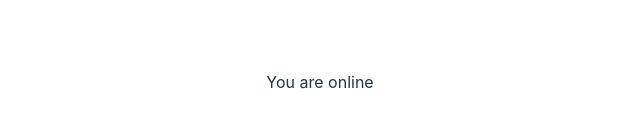
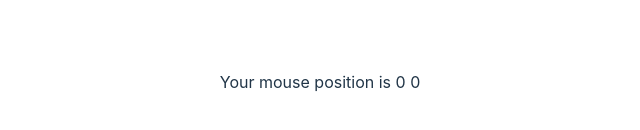
Before and after one commit to tyrex1829/additional-hook, a React (Vite) app: page / in a window 1280 px wide. Shown: the part 318-448 px from the top of the page, without its empty margins (320-960 px from the left). Built offline with nearby package versions, Linux system fonts and the light colour scheme.

Commit message:
mouse pointer hook

```diff
--- a/src/App.jsx
+++ b/src/App.jsx
@@ -7,25 +7,46 @@ import ClassComp from "./components/ClassComp";
 import Todo from "./components/Todo";
 import axios from "axios";
 
-function useIsOnline() {
-  const [isOnline, setIsOnline] = useState(window.navigator.onLine);
+// function useIsOnline() {
+//   const [isOnline, setIsOnline] = useState(window.navigator.onLine);
+
+//   useEffect(() => {
+//     window.addEventListener("online", () => {
+//       setIsOnline(true);
+//     });
+//     window.addEventListener("offline", () => {
+//       setIsOnline(false);
+//     });
+//   }, []);
+
+//   return isOnline;
+// }
+
+function useMousePointer() {
+  const [position, setPosition] = useState({ x: 0, y: 0 });
 
   useEffect(() => {
-    window.addEventListener("online", () => {
-      setIsOnline(true);
+    window.addEventListener("mousemove", (e) => {
+      setPosition({ x: e.clientX, y: e.clientY });
     });
-    window.addEventListener("offline", () => {
-      setIsOnline(false);
-    });
+    return () => {
+      window.addEventListener("mousemove", (e) => {
+        setPosition({ x: e.clientX, y: e.clientY });
+      });
+    };
   }, []);
 
-  return isOnline;
+  return position;
 }
 
 function App() {
-  const isOnline = useIsOnline();
+  const mousePointer = useMousePointer();
 
-  return <>{isOnline ? <p>You are online</p> : <p>You are offline</p>}</>;
+  return (
+    <>
+      Your mouse position is {mousePointer.x} {mousePointer.y}
+    </>
+  );
 }
 
 export default App;
```
